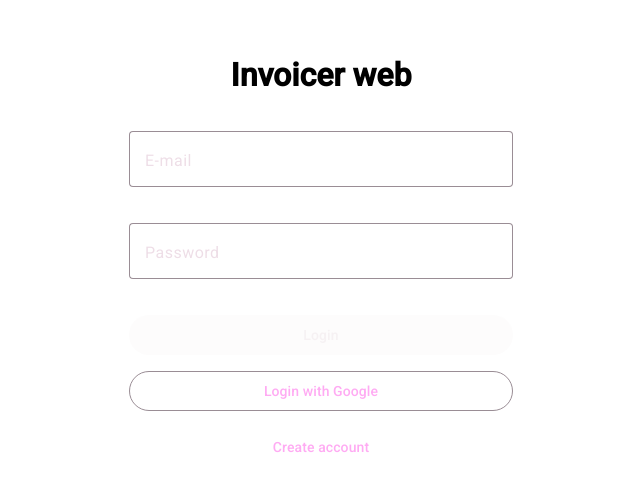
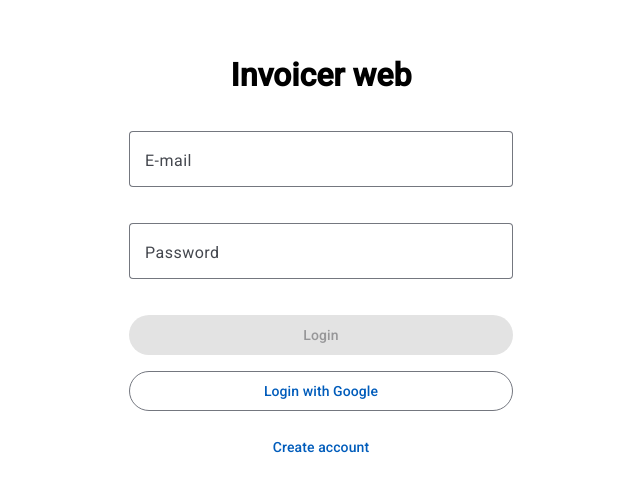
Before and after one commit to MonolithicIO/invoicer-web, an Angular app: page /login in a window 1280 px wide. Shown: the part 149-640 px from the top of the page, without its empty margins (319-959 px from the left). Built offline with nearby package versions, Linux system fonts and the light colour scheme.

Commit message:
feat: swap to azure blue

```diff
--- a/angular.json
+++ b/angular.json
@@ -25,7 +25,7 @@
               }
             ],
             "styles": [
-              "@angular/material/prebuilt-themes/magenta-violet.css",
+              "@angular/material/prebuilt-themes/azure-blue.css",
               "src/styles.css"
             ],
             "scripts": []
@@ -104,9 +104,7 @@
     }
   },
   "cli": {
-    "schematicCollections": [
-      "angular-eslint"
-    ],
+    "schematicCollections": ["angular-eslint"],
     "analytics": false
   }
 }
--- a/src/app/presentation/screens/login/login.component.html
+++ b/src/app/presentation/screens/login/login.component.html
@@ -7,6 +7,7 @@
       <input
         matInput
         placeholder="john@example.com"
+        type="email"
         [value]="email()"
         (input)="onChangeEmail($event)"
       />
```
